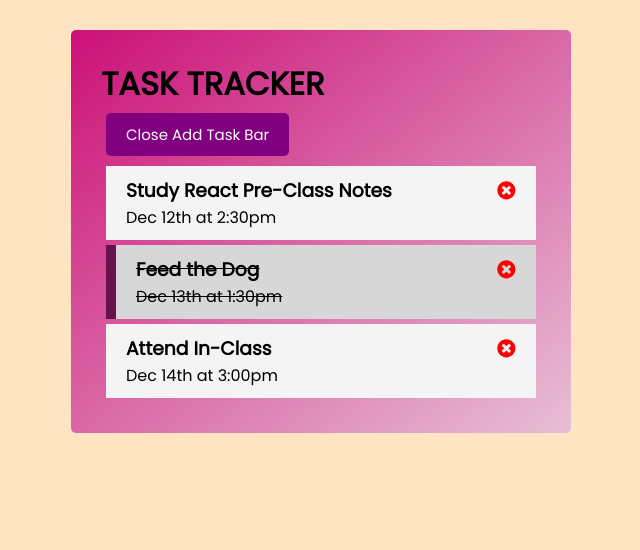
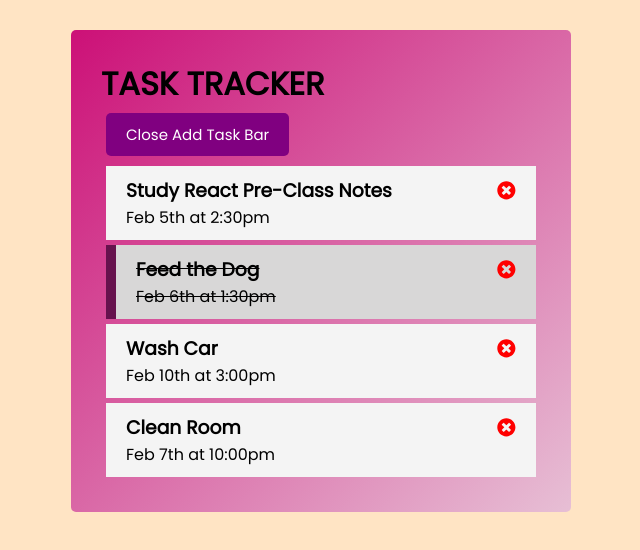
Before and after one commit to hsynarsln/react_task_tracker_project, a React (Create React App) app: page / in a window 1280 px wide. Shown: the top 550 px of the page, without its empty margins (319-959 px from the left). Built offline with nearby package versions, Linux system fonts and the light colour scheme; data requests are answered from the project's data file.

Commit message:
create json server and fetch data

```diff
--- /dev/null
+++ b/db.json
@@ -0,0 +1,28 @@
+{
+  "tasks": [
+    {
+      "id": 1,
+      "text": "Study React Pre-Class Notes",
+      "day": "Feb 5th at 2:30pm",
+      "isDone": false
+    },
+    {
+      "id": 2,
+      "text": "Feed the Dog",
+      "day": "Feb 6th at 1:30pm",
+      "isDone": true
+    },
+    {
+      "text": "Wash Car",
+      "day": "Feb 10th at 3:00pm",
+      "isDone": false,
+      "id": 3
+    },
+    {
+      "text": "Clean Room",
+      "day": "Feb 7th at 10:00pm",
+      "isDone": false,
+      "id": 4
+    }
+  ]
+}
--- a/package.json
+++ b/package.json
@@ -6,6 +6,8 @@
     "@testing-library/jest-dom": "^5.11.4",
     "@testing-library/react": "^11.1.0",
     "@testing-library/user-event": "^12.1.10",
+    "axios": "^0.24.0",
+    "json-server": "^0.17.0",
     "react": "^17.0.2",
     "react-dom": "^17.0.2",
     "react-icons": "^4.3.1",
@@ -16,7 +18,8 @@
     "start": "react-scripts start",
     "build": "react-scripts build",
     "test": "react-scripts test",
-    "eject": "react-scripts eject"
+    "eject": "react-scripts eject",
+    "server": "json-server --watch db.json --port 5000"
   },
   "eslintConfig": {
     "extends": [
--- a/src/App.js
+++ b/src/App.js
@@ -1,33 +1,37 @@
-import { useState } from 'react';
+import axios from 'axios';
+import { useEffect, useState } from 'react';
 import './App.css';
 import AddTask from './components/AddTask';
 import Header from './components/Header';
 import Tasks from './components/Tasks';
 
 function App() {
-  const [tasks, setTasks] = useState([
-    {
-      id: 1,
-      text: 'Study React Pre-Class Notes',
-      day: 'Dec 12th at 2:30pm',
-      isDone: false
-    },
-    {
-      id: 2,
-      text: 'Feed the Dog',
-      day: 'Dec 13th at 1:30pm',
-      isDone: true
-    },
-    {
-      id: 3,
-      text: 'Attend In-Class',
-      day: 'Dec 14th at 3:00pm',
-      isDone: false
-    }
-  ]);
+  const [tasks, setTasks] = useState([]);
 
   //? butona bastığımızda formun toggle olması
   const [showAddTask, setShowAddTask] = useState(false);
+
+  //! JSON SERVER
+  const baseUrl = 'http://localhost:5000/tasks';
+
+  //! FETCH TASKS (JSON SERVER)
+  // const fetchTasks = async () => {
+  //   const res = await fetch(baseUrl);
+  //   const data = await res.json();
+  //   console.log(data);
+  // };
+  //! FETCH TASKS WITH AXIOS
+  const fetchTasks = async () => {
+    // const res = await axios(baseUrl);
+    const { data } = await axios(baseUrl);
+    // console.log(data);
+    setTasks(data);
+  };
+
+  //! Uygulama açılır açılmaz verilerimizin gelmesini istiyoruz.
+  useEffect(() => {
+    fetchTasks();
+  }, []);
 
   //! ADD TASK
   const addTask = newTask => {
```
Also changed, not shown: 2 other files (tests, documents, lock files or other folders).
